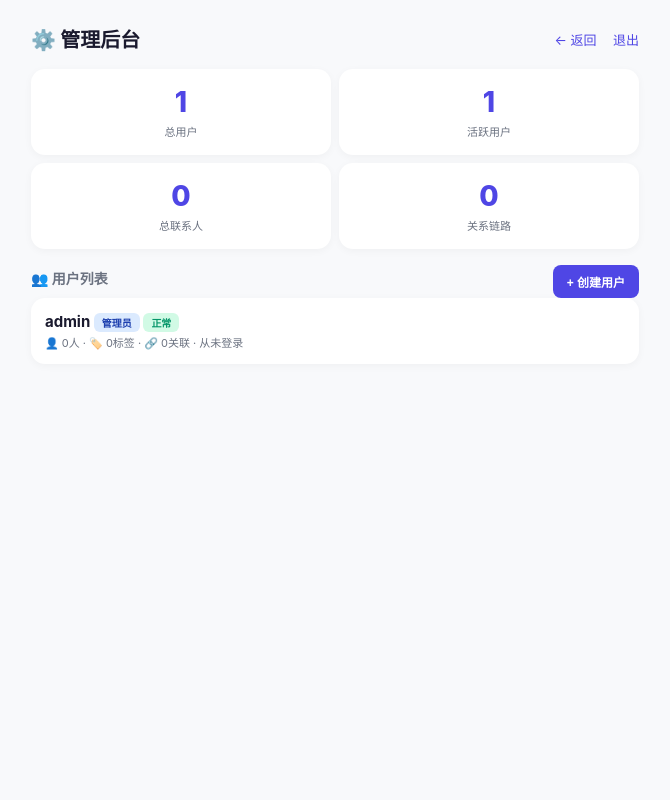
After one commit to turekent/knownet, a Flask app: page /admin in a window 1280 px wide. The commit adds this page. Shown: the whole page, without its empty margins (305-975 px from the left). Run offline with Flask 3, Linux system fonts and the light colour scheme; the visitor is signed in with stand-in values (Sample User, id 1); data comes from the database, SQL or seed files in the repository; data that the repository does not hold is empty.

Commit message:
v2.0: Multi-user system + admin panel (per-user isolated databases)
- Each user gets their own SQLite database in userdata/
- Admin panel at /admin: user CRUD, aggregate stats only
- Admin CANNOT access any user contact data (privacy-safe)
- Auto-migration: old single-user DB → userdata/knownet_1.db
- Default admin account created on first run
- API: 401 for unauthenticated, 403 for non-admin endpoints

````diff
--- a/app.py
+++ b/app.py
@@ -1,55 +1,140 @@
 #!/usr/bin/env python3
-"""人脉知识图谱 - 手机端 AI 驱动个人关系管理"""
-import os, json, uuid, base64, datetime, sqlite3, re, urllib.request
+"""人脉知识图谱 v2.0 — 多用户 + 管理后台"""
+import os, json, uuid, base64, datetime, sqlite3, re, urllib.request, hashlib, secrets
 from functools import wraps
 from flask import Flask, request, jsonify, render_template, g, session, redirect, url_for
 
 APP_ROOT = os.path.dirname(os.path.abspath(__file__))
-DB_PATH = os.path.join(APP_ROOT, "knownet.db")
+MAIN_DB = os.path.join(APP_ROOT, "knownet.db")
+USERDATA_DIR = os.path.join(APP_ROOT, "userdata")
 SCHEMA_PATH = os.path.join(APP_ROOT, "schema.sql")
 UPLOAD_DIR = os.path.join(APP_ROOT, "static", "uploads")
 
 app = Flask(__name__, template_folder="templates", static_folder="static")
-app.secret_key = os.urandom(24).hex()
+app.secret_key = os.urandom(32).hex()
 app.config["MAX_CONTENT_LENGTH"] = 16 * 1024 * 1024
 os.makedirs(UPLOAD_DIR, exist_ok=True)
+os.makedirs(USERDATA_DIR, exist_ok=True)
 
 # API Keys
 DS_KEY_PATH = "/home/ubuntu/.ds_key"
 ZHIPU_KEY = "REDACTED"
 
-# Auth
-KNOWNET_PASSWORD = os.environ.get("KNOWNET_PASSWORD", "REDACTED")
+# ==================== Auth ====================
+
+def hash_password(pwd):
+    salt = secrets.token_hex(8)
+    h = hashlib.sha256(f"{salt}:{pwd}".encode()).hexdigest()
+    return f"{salt}:{h}"
+
+def check_password(pwd, stored):
+    try:
+        salt, h = stored.split(":")
+        return hashlib.sha256(f"{salt}:{pwd}".encode()).hexdigest() == h
+    except:
+        return False
 
 def login_required(f):
     @wraps(f)
     def decorated(*args, **kwargs):
-        if not session.get("authenticated"):
+        if not session.get("user_id"):
             if request.is_json or request.path.startswith("/api/"):
                 return jsonify({"code": 401, "msg": "请先登录"}), 401
             return redirect(url_for("login_page"))
         return f(*args, **kwargs)
     return decorated
 
+def admin_required(f):
+    @wraps(f)
+    def decorated(*args, **kwargs):
+        if not session.get("is_admin"):
+            return jsonify({"code": 403, "msg": "仅管理员可访问"}), 403
+        return f(*args, **kwargs)
+    return decorated
+
+# ==================== Database ====================
+
+def get_admin_db():
+    """主数据库：只存用户账号"""
+    if "admin_db" not in g:
+        g.admin_db = sqlite3.connect(MAIN_DB)
+        g.admin_db.row_factory = sqlite3.Row
+    return g.admin_db
+
 def get_db():
-    if "db" not in g:
-        g.db = sqlite3.connect(DB_PATH)
-        g.db.row_factory = sqlite3.Row
-        g.db.execute("PRAGMA journal_mode=WAL")
-    return g.db
+    """用户数据库：每个用户独立的 SQLite 文件"""
+    user_id = session.get("user_id")
+    if not user_id:
+        raise Exception("未登录")
+    db_key = f"user_db_{user_id}"
+    if db_key not in g:
+        db_path = os.path.join(USERDATA_DIR, f"knownet_{user_id}.db")
+        g.db_path = db_path
+        g.__dict__[db_key] = sqlite3.connect(db_path)
+        g.__dict__[db_key].row_factory = sqlite3.Row
+        g.__dict__[db_key].execute("PRAGMA journal_mode=WAL")
+        # Init user schema if not exists
+        if os.path.exists(SCHEMA_PATH):
+            with open(SCHEMA_PATH, "r", encoding="utf-8") as f:
+                g.__dict__[db_key].executescript(f.read())
+            g.__dict__[db_key].commit()
+    return g.__dict__[db_key]
 
 @app.teardown_appcontext
 def close_db(exception):
-    db = g.pop("db", None)
-    if db: db.close()
+    for k in list(g.__dict__.keys()):
+        if k.startswith("user_db_") or k == "admin_db":
+            db = g.__dict__.pop(k, None)
+            if db:
+                db.close()
 
-def init_db():
-    with app.app_context():
-        db = get_db()
-        if os.path.exists(SCHEMA_PATH):
-            with open(SCHEMA_PATH, "r", encoding="utf-8") as f:
-                db.executescript(f.read())
-            db.commit()
+def init_main_db():
+    """初始化主数据库（用户表）"""
+    db = sqlite3.connect(MAIN_DB)
+    db.execute("""
+        CREATE TABLE IF NOT EXISTS users (
+            id INTEGER PRIMARY KEY AUTOINCREMENT,
+            username TEXT NOT NULL UNIQUE,
+            password_hash TEXT NOT NULL,
+            is_admin INTEGER DEFAULT 0,
+            is_active INTEGER DEFAULT 1,
+            created_at TIMESTAMP DEFAULT CURRENT_TIMESTAMP,
+            last_login TIMESTAMP
+        )
+    """)
+    db.commit()
+
+    # Create default admin if no users exist
+    count = db.execute("SELECT COUNT(*) FROM users").fetchone()[0]
+    if count == 0:
+        db.execute("INSERT INTO users (username, password_hash, is_admin) VALUES (?, ?, 1)",
+                   ("admin", hash_password("REDACTED")))
+        db.commit()
+        print("✅ 默认管理员已创建: admin / REDACTED")
+    db.close()
+
+def migrate_old_data():
+    """迁移旧版单用户数据 → 用户 ID=1 的独立数据库"""
+    old_db = os.path.join(APP_ROOT, "knownet.db")
+    target_db = os.path.join(USERDATA_DIR, "knownet_1.db")
+
+    # Check if old data exists and target doesn't
+    if not os.path.exists(old_db):
+        return
+    if os.path.exists(target_db):
+        return  # Already migrated
+
+    # Check if old DB has persons table (not just users table)
+    check = sqlite3.connect(old_db)
+    tables = [r[0] for r in check.execute("SELECT name FROM sqlite_master WHERE type='table'").fetchall()]
+    check.close()
+
+    if "persons" not in tables:
+        return  # Old DB is already just a users table
+
+    # Migrate: rename old DB to user_1's DB
+    os.rename(old_db, target_db)
+    print(f"✅ 旧数据已迁移 → {target_db}")
 
 # ==================== AI 解析 ====================
 
@@ -72,7 +157,6 @@ EXTRACT_PROMPT = """你是一个信息提取助手。从以下文本/图片中
 只提取明确提到的信息，不确定的字段用空字符串。interests是数组。"""
 
 def call_deepseek(prompt, text):
-    """DeepSeek 文本提取"""
     ds_key = ""
     if os.path.exists(DS_KEY_PATH):
         with open(DS_KEY_PATH, "r") as f:
@@ -99,7 +183,6 @@ def call_deepseek(prompt, text):
         resp = urllib.request.urlopen(req, timeout=30)
         result = json.loads(resp.read())
         content = result["choices"][0]["message"]["content"]
-        # Clean up markdown code blocks
         content = re.sub(r'```\w*\n?', '', content)
         content = content.strip().strip('`')
         return json.loads(content)
@@ -108,7 +191,6 @@ def call_deepseek(prompt, text):
         return None
 
 def call_zhipu_vision(image_path, text_prompt=""):
-    """智谱 GLM-4V 图片识别"""
     with open(image_path, "rb") as f:
         img_b64 = base64.b64encode(f.read()).decode()
 
@@ -138,10 +220,8 @@ def call_zhipu_vision(image_path, text_prompt=""):
         return None
 
 def extract_and_save(raw_text, image_path=None):
-    """统一提取入口：图片 OCR → DeepSeek 解析 → 入库"""
     text = raw_text or ""
 
-    # Step 1: 如果有图片，先用智谱读图
     if image_path:
         ocr_text = call_zhipu_vision(image_path,
             "请逐字读取图片中的所有文字信息，包括姓名、手机号、地区、学校、公司、备注等。如果是微信资料页，请特别关注备注名和标签")
@@ -151,12 +231,10 @@ def extract_and_save(raw_text, image_path=None):
     if not text.strip():
         return None, "未识别到任何文字信息"
 
-    # Step 2: DeepSeek 结构化提取
     extracted = call_deepseek(EXTRACT_PROMPT, text)
     if not extracted:
         return None, "AI 提取失败，请重试"
 
-    # Step 3: 入库
     db = get_db()
     name = (extracted.get("name") or "未命名").strip()
     phone = (extracted.get("phone") or "").strip()
@@ -177,11 +255,9 @@ def extract_and_save(raw_text, image_path=None):
     )
     pid = db.execute("SELECT last_insert_rowid()").fetchone()[0]
 
-    # Step 4: 自动打标签
     tags_to_add = []
     if hometown:
         tags_to_add.append(("hometown", hometown))
-        # 自动提取省份
         prov = hometown[:2] if len(hometown) >= 2 else hometown
         if prov != hometown:
             tags_to_add.append(("hometown_province", prov))
@@ -211,14 +287,10 @@ def extract_and_save(raw_text, image_path=None):
             pass
 
     db.commit()
-
-    # Step 5: 自动发现关系（同标签的人自动关联）
     auto_link_by_tags(pid)
-
     return pid, None
 
 def auto_link_by_tags(person_id):
-    """基于共同标签自动建立关系"""
     db = get_db()
     my_tags = db.execute(
         "SELECT tag_name, tag_value FROM tags WHERE person_id=?", (person_id,)
@@ -241,7 +313,7 @@ def auto_link_by_tags(person_id):
                 pass
     db.commit()
 
-# ==================== API ====================
+# ==================== User Routes ====================
 
 @app.route("/")
 @login_required
@@ -251,17 +323,37 @@ def index():
 @app.route("/login", methods=["GET", "POST"])
 def login_page():
     if request.method == "POST":
+        username = request.form.get("username", "").strip()
         pwd = request.form.get("password", "")
-        if pwd == KNOWNET_PASSWORD:
-            session["authenticated"] = True
+        if not username:
+            return render_template("login.html", error="请输入用户名")
+
+        admin_db = get_admin_db()
+        user = admin_db.execute(
+            "SELECT * FROM users WHERE username=? AND is_active=1", (username,)
+        ).fetchone()
+
+        if user and check_password(pwd, user["password_hash"]):
+            session["user_id"] = user["id"]
+            session["username"] = user["username"]
+            session["is_admin"] = bool(user["is_admin"])
+            admin_db.execute("UPDATE users SET last_login=CURRENT_TIMESTAMP WHERE id=?", (user["id"],))
+            admin_db.commit()
+
+            if user["is_admin"] and request.args.get("next") == "admin":
+                return redirect(url_for("admin_panel"))
             return redirect(url_for("index"))
-        return render_template("login.html", error="密码错误")
+
+        return render_template("login.html", error="用户名或密码错误")
+
     return render_template("login.html")
 
 @app.route("/logout")
 def logout():
     session.clear()
     return redirect(url_for("login_page"))
+
+# ==================== User API ====================
 
 @app.route("/api/persons", methods=["GET"])
 @login_required
@@ -300,13 +392,10 @@ def api_person_detail(pid):
         return jsonify({"code": 404, "msg": "不存在"})
     person = dict(r)
     person["extracted"] = json.loads(person["extracted"]) if person["extracted"] else {}
-
-    # Tags
     person["tags"] = [dict(t) for t in db.execute(
         "SELECT * FROM tags WHERE person_id=?", (pid,)
     ).fetchall()]
 
-    # Relations with names
     rels = db.execute(
         """SELECT r.*, p1.name as person_a_name, p2.name as person_b_name
            FROM relations r
@@ -322,11 +411,10 @@ def api_person_detail(pid):
 @app.route("/api/person", methods=["POST"])
 @login_required
 def api_person_add():
-    """添加人物：支持图片上传或纯文本"""
     text = request.form.get("text", "").strip()
     image = request.files.get("image")
+    image_path = None
 
-    image_path = None
     if image and image.filename:
         ext = os.path.splitext(image.filename)[1].lower()
         if ext not in (".jpg", ".jpeg", ".png", ".webp", ".gif", ".bmp"):
@@ -347,7 +435,6 @@ def api_person_add():
 @app.route("/api/search/tag", methods=["GET"])
 @login_required
 def api_search_tag():
-    """按标签搜索"""
     tag_name = request.args.get("name", "").strip()
     tag_value = request.args.get("value", "").strip()
     if not tag_name:
@@ -367,7 +454,6 @@ def api_search_tag():
 @app.route("/api/search/tag/<tag_name>/<path:tag_value>", methods=["GET"])
 @login_required
 def api_tag_persons(tag_name, tag_value):
-    """获取某个标签下的所有人"""
     db = get_db()
     rows = db.execute(
         """SELECT p.* FROM persons p JOIN tags t ON p.id=t.person_id
@@ -389,11 +475,9 @@ def api_tag_persons(tag_name, tag_value):
 @app.route("/api/path/<int:a>/<int:b>", methods=["GET"])
 @login_required
 def api_find_path(a, b):
-    """BFS 找两个人之间的最短关系路径（六度人脉）"""
     db = get_db()
     max_depth = 6
 
-    # Build adjacency list
     all_rels = db.execute("SELECT person_a_id, person_b_id FROM relations").fetchall()
     adj = {}
     for r in all_rels:
@@ -403,7 +487,6 @@ def api_find_path(a, b):
     if a not in adj or b not in adj:
         return jsonify({"code": 0, "data": {"path": [], "msg": "未找到关联路径"}})
 
-    # BFS
     from collections import deque
     visited = {a}
     parent = {a: None}
@@ -424,14 +507,12 @@ def api_find_path(a, b):
     if not found:
         return jsonify({"code": 0, "data": {"path": [], "msg": f"未在{max_depth}度内找到路径"}})
 
-    # Reconstruct path
     path_ids = []
     node = b
     while node is not None:
         path_ids.insert(0, node)
         node = parent[node]
 
-    # Get person names and shared tags
     path = []
     for i, pid in enumerate(path_ids):
         p = db.execute("SELECT id, name, phone FROM persons WHERE id=?", (pid,)).fetchone()
@@ -453,9 +534,148 @@ def api_find_path(a, b):
 
     return jsonify({"code": 0, "data": {"path": path, "depth": len(path)-1}})
 
+@app.route("/api/user/info")
+@login_required
+def api_user_info():
+    return jsonify({"username": session.get("username"), "is_admin": session.get("is_admin")})
+
+# ==================== Admin Panel ====================
+
+@app.route("/admin")
+def admin_panel():
+    """管理后台：仅管理员可访问"""
+    if not session.get("is_admin"):
+        return redirect(url_for("login_page", next="admin"))
+    return render_template("admin.html")
+
+@app.route("/api/admin/users")
+@login_required
+@admin_required
+def api_admin_users():
+    """列出所有用户（仅元数据，不含用户内部数据）"""
+    db = get_admin_db()
+    users = db.execute(
+        "SELECT id, username, is_admin, is_active, created_at, last_login FROM users ORDER BY id"
+    ).fetchall()
+
+    result = []
+    for u in users:
+        user = dict(u)
+        # Count user's persons (aggregate only, no actual data)
+        user_db_path = os.path.join(USERDATA_DIR, f"knownet_{u['id']}.db")
+        try:
+            udb = sqlite3.connect(f"file:{user_db_path}?mode=ro", uri=True)
+            n_persons = udb.execute("SELECT COUNT(*) FROM persons").fetchone()[0]
+            n_tags = udb.execute("SELECT COUNT(*) FROM tags").fetchone()[0]
+            n_rels = udb.execute("SELECT COUNT(*) FROM relations").fetchone()[0]
+            udb.close()
+            user["person_count"] = n_persons
+            user["tag_count"] = n_tags
+            user["relation_count"] = n_rels
+        except:
+            user["person_count"] = 0
+            user["tag_count"] = 0
+            user["relation_count"] = 0
+        result.append(user)
+
+    return jsonify({"code": 0, "data": result})
+
+@app.route("/api/admin/user", methods=["POST"])
+@login_required
+@admin_required
+def api_admin_create_user():
+    """创建新用户"""
+    username = request.json.get("username", "").strip()
+    password = request.json.get("password", "").strip()
+
+    if not username or len(username) < 2:
+        return jsonify({"code": 400, "msg": "用户名至少2个字符"})
+    if not password or len(password) < 4:
+        return jsonify({"code": 400, "msg": "密码至少4个字符"})
+
+    db = get_admin_db()
+    exists = db.execute("SELECT id FROM users WHERE username=?", (username,)).fetchone()
+    if exists:
+        return jsonify({"code": 400, "msg": "用户名已存在"})
+
+    db.execute("INSERT INTO users (username, password_hash) VALUES (?, ?)",
+               (username, hash_password(password)))
+    db.commit()
+
+    return jsonify({"code": 0, "msg": "用户创建成功"})
+
+@app.route("/api/admin/user/<int:uid>/toggle", methods=["POST"])
+@login_required
+@admin_required
+def api_admin_toggle_user(uid):
+    """启用/禁用用户"""
+    db = get_admin_db()
+    user = db.execute("SELECT * FROM users WHERE id=?", (uid,)).fetchone()
+    if not user:
+        return jsonify({"code": 404, "msg": "用户不存在"})
+    if user["is_admin"]:
+        return jsonify({"code": 400, "msg": "不能禁用管理员"})
+
+    new_status = 0 if user["is_active"] else 1
+    db.execute("UPDATE users SET is_active=? WHERE id=?", (new_status, uid))
+    db.commit()
+
+    return jsonify({"code": 0, "msg": "已" + ("启用" if new_status else "禁用")})
+
+@app.route("/api/admin/user/<int:uid>/reset-password", methods=["POST"])
+@login_required
+@admin_required
+def api_admin_reset_password(uid):
+    """重置用户密码"""
+    new_pwd = request.json.get("password", "").strip()
+    if len(new_pwd) < 4:
+        return jsonify({"code": 400, "msg": "密码至少4个字符"})
+
+    db = get_admin_db()
+    db.execute("UPDATE users SET password_hash=? WHERE id=?", (hash_password(new_pwd), uid))
+    db.commit()
+
+    return jsonify({"code": 0, "msg": "密码已重置"})
+
+@app.route("/api/admin/stats")
+@login_required
+@admin_required
+def api_admin_stats():
+    """总体统计数据（不含任何用户个人数据）"""
+    db = get_admin_db()
+    total_users = db.execute("SELECT COUNT(*) FROM users").fetchone()[0]
+    active_users = db.execute("SELECT COUNT(*) FROM users WHERE is_active=1").fetchone()[0]
+
+    total_persons = 0
+    total_relations = 0
+    for fname in os.listdir(USERDATA_DIR):
+        if fname.startswith("knownet_") and fname.endswith(".db"):
+            try:
+                path = os.path.join(USERDATA_DIR, fname)
+                udb = sqlite3.connect(f"file:{path}?mode=ro", uri=True)
+                total_persons += udb.execute("SELECT COUNT(*) FROM persons").fetchone()[0]
+                total_relations += udb.execute("SELECT COUNT(*) FROM relations").fetchone()[0]
+                udb.close()
+            except:
+                pass
+
+    return jsonify({
+        "code": 0,
+        "data": {
+            "total_users": total_users,
+            "active_users": active_users,
+            "total_persons": total_persons,
+            "total_relations": total_relations
+        }
+    })
+
 # ==================== 启动 ====================
 
-init_db()
+# 迁移旧数据（如果存在）
+migrate_old_data()
+
+# 初始化主数据库（用户表）
+init_main_db()
 
 if __name__ == "__main__":
     app.run(host="0.0.0.0", port=8200, debug=False)
--- /dev/null
+++ b/templates/admin.html
@@ -0,0 +1,188 @@
+<!DOCTYPE html>
+<html lang="zh-CN">
+<head>
+<meta charset="UTF-8">
+<meta name="viewport" content="width=device-width,initial-scale=1,maximum-scale=1,user-scalable=no">
+<title>KnowNet · 管理后台</title>
+<style>
+:root{--bg:#F8F9FB;--card:#fff;--ink:#1a1a2e;--soft:#6b7280;--accent:#4F46E5;--green:#059669;--red:#DC2626;--border:#e5e7eb;--radius:14px}
+*{margin:0;padding:0;box-sizing:border-box}
+body{font-family:-apple-system,BlinkMacSystemFont,"Segoe UI",sans-serif;background:var(--bg);color:var(--ink);min-height:100vh;-webkit-tap-highlight-color:transparent}
+.app{max-width:640px;margin:0 auto;padding:16px}
+.header{display:flex;justify-content:space-between;align-items:center;padding:8px 0 16px}
+.header h1{font-size:20px;font-weight:800}
+.header .logout{font-size:13px;color:var(--accent);text-decoration:none}
+
+.stats{display:grid;grid-template-columns:repeat(2,1fr);gap:8px;margin-bottom:16px}
+.stat{background:var(--card);border-radius:var(--radius);padding:16px;text-align:center;box-shadow:0 2px 8px rgba(0,0,0,.04)}
+.stat .num{font-size:28px;font-weight:800;color:var(--accent)}
+.stat .label{font-size:11px;color:var(--soft);margin-top:4px}
+
+.section{margin-bottom:16px}
+.section h2{font-size:14px;font-weight:700;margin-bottom:8px;color:var(--soft)}
+
+.card{background:var(--card);border-radius:var(--radius);padding:14px;margin-bottom:8px;box-shadow:0 2px 8px rgba(0,0,0,.04);display:flex;justify-content:space-between;align-items:center;gap:12px}
+.card .info{flex:1;min-width:0}
+.card .name{font-size:15px;font-weight:700}
+.card .meta{font-size:11px;color:var(--soft);margin-top:2px}
+.card .actions{display:flex;gap:6px;flex-shrink:0}
+.card .counts{font-size:12px;color:var(--soft);white-space:nowrap}
+
+.btn{padding:8px 14px;border-radius:8px;font-size:12px;font-weight:600;border:none;cursor:pointer}
+.btn-accent{background:var(--accent);color:#fff}
+.btn-outline{background:var(--bg);color:var(--ink);border:1px solid var(--border)}
+.btn-danger{background:var(--red);color:#fff}
+.btn:active{opacity:.8}
+.badge{display:inline-block;padding:2px 8px;border-radius:6px;font-size:10px;font-weight:600}
+.badge-active{background:#D1FAE5;color:var(--green)}
+.badge-disabled{background:#FEE2E2;color:var(--red)}
+.badge-admin{background:#DBEAFE;color:#1E40AF}
+
+.modal{display:none;position:fixed;top:0;left:0;width:100%;height:100%;background:rgba(0,0,0,.4);z-index:100;align-items:center;justify-content:center}
+.modal.show{display:flex}
+.modal-box{background:#fff;width:90%;max-width:360px;border-radius:20px;padding:24px}
+.modal-box h3{font-size:16px;font-weight:700;margin-bottom:16px}
+.modal-box input{width:100%;padding:10px;border:1.5px solid var(--border);border-radius:10px;font-size:14px;outline:none;margin-bottom:8px}
+.modal-box .btn-row{display:flex;gap:8px;margin-top:12px}
+.modal-box .btn-row .btn{flex:1}
+
+.toast{position:fixed;top:20px;left:50%;transform:translateX(-50%);background:#1a1a2e;color:#fff;padding:10px 24px;border-radius:20px;font-size:14px;z-index:200;opacity:0;transition:opacity .3s;pointer-events:none}
+.toast.show{opacity:1}
+</style>
+</head>
+<body>
+<div class="app">
+  <div class="header">
+    <h1>⚙️ 管理后台</h1>
+    <div>
+      <a href="/" style="font-size:13px;color:var(--accent);text-decoration:none;margin-right:12px">← 返回</a>
+      <a href="/logout" class="logout">退出</a>
+    </div>
+  </div>
+
+  <div class="stats" id="stats"></div>
+
+  <div class="section">
+    <div style="display:flex;justify-content:space-between;align-items:center">
+      <h2>👥 用户列表</h2>
+      <button class="btn btn-accent" onclick="showCreate()">+ 创建用户</button>
+    </div>
+    <div id="userList"></div>
+  </div>
+</div>
+
+<!-- Create User Modal -->
+<div class="modal" id="createModal">
+  <div class="modal-box">
+    <h3>创建新用户</h3>
+    <input id="newUsername" placeholder="用户名（登录用）">
+    <input id="newPassword" type="text" placeholder="初始密码（用户可自行修改）">
+    <div class="btn-row">
+      <button class="btn btn-outline" onclick="closeCreate()">取消</button>
+      <button class="btn btn-accent" onclick="doCreate()">创建</button>
+    </div>
+  </div>
+</div>
+
+<!-- Reset Password Modal -->
+<div class="modal" id="resetModal">
+  <div class="modal-box">
+    <h3>重置密码</h3>
+    <div id="resetUser" style="font-size:14px;margin-bottom:12px;color:var(--soft)"></div>
+    <input id="newPwd" type="text" placeholder="新密码">
+    <div class="btn-row">
+      <button class="btn btn-outline" onclick="closeReset()">取消</button>
+      <button class="btn btn-accent" onclick="doReset()">确认重置</button>
+    </div>
+  </div>
+</div>
+
+<div class="toast" id="toast"></div>
+
+<script>
+function toast(msg){const t=document.getElementById('toast');t.textContent=msg;t.classList.add('show');setTimeout(()=>t.classList.remove('show'),2000)}
+
+async function load(){
+  const [users,st]=await Promise.all([
+    fetch('/api/admin/users').then(r=>r.json()),
+    fetch('/api/admin/stats').then(r=>r.json())
+  ]);
+
+  // Stats
+  if(st.code===0){
+    const d=st.data;
+    document.getElementById('stats').innerHTML=`
+      <div class="stat"><div class="num">${d.total_users}</div><div class="label">总用户</div></div>
+      <div class="stat"><div class="num">${d.active_users}</div><div class="label">活跃用户</div></div>
+      <div class="stat"><div class="num">${d.total_persons}</div><div class="label">总联系人</div></div>
+      <div class="stat"><div class="num">${d.total_relations}</div><div class="label">关系链路</div></div>
+    `;
+  }
+
+  // User list
+  if(users.code===0){
+    document.getElementById('userList').innerHTML=users.data.map(u=>`
+      <div class="card">
+        <div class="info">
+          <div class="name">
+            ${esc(u.username)}
+            ${u.is_admin?'<span class="badge badge-admin">管理员</span>':''}
+            <span class="badge ${u.is_active?'badge-active':'badge-disabled'}">${u.is_active?'正常':'已禁用'}</span>
+          </div>
+          <div class="meta">👤 ${u.person_count}人 · 🏷️ ${u.tag_count}标签 · 🔗 ${u.relation_count}关联 · ${u.last_login?'最后登录 '+u.last_login:'从未登录'}</div>
+        </div>
+        <div class="actions">
+          ${!u.is_admin?`
+            <button class="btn btn-outline" onclick="resetPwd(${u.id},'${esc(u.username)}')">改密</button>
+            <button class="btn ${u.is_active?'btn-danger':'btn-accent'}" onclick="toggleUser(${u.id})">${u.is_active?'禁用':'启用'}</button>
+          `:''}
+        </div>
+      </div>
+    `).join('');
+  }
+}
+
+function esc(s){return String(s||'').replace(/&/g,'&amp;').replace(/</g,'&lt;').replace(/>/g,'&gt;')}
+
+// Create
+function showCreate(){document.getElementById('createModal').classList.add('show')}
+function closeCreate(){document.getElementById('createModal').classList.remove('show')}
+async function doCreate(){
+  const u=document.getElementById('newUsername').value.trim();
+  const p=document.getElementById('newPassword').value.trim();
+  if(!u||!p)return toast('请填写完整');
+  const r=await fetch('/api/admin/user',{method:'POST',headers:{'Content-Type':'application/json'},body:JSON.stringify({username:u,password:p})});
+  const d=await r.json();
+  if(d.code===0){toast('✅ 已创建');closeCreate();load();document.getElementById('newUsername').value='';document.getElementById('newPassword').value=''}
+  else toast('❌ '+d.msg);
+}
+
+// Toggle
+async function toggleUser(uid){
+  const r=await fetch('/api/admin/user/'+uid+'/toggle',{method:'POST'});
+  const d=await r.json();
+  toast(d.code===0?'✅ '+d.msg:'❌ '+d.msg);
+  load();
+}
+
+// Reset password
+let resetUid=null;
+function resetPwd(uid,name){
+  resetUid=uid;
+  document.getElementById('resetUser').textContent='用户: '+name;
+  document.getElementById('resetModal').classList.add('show');
+}
+function closeReset(){document.getElementById('resetModal').classList.remove('show');resetUid=null}
+async function doReset(){
+  const p=document.getElementById('newPwd').value.trim();
+  if(!p)return toast('请输入新密码');
+  const r=await fetch('/api/admin/user/'+resetUid+'/reset-password',{method:'POST',headers:{'Content-Type':'application/json'},body:JSON.stringify({password:p})});
+  const d=await r.json();
+  if(d.code===0){toast('✅ 密码已重置');closeReset();document.getElementById('newPwd').value=''}
+  else toast('❌ '+d.msg);
+}
+
+load();
+</script>
+</body>
+</html>
````
Also changed, not shown: templates/login.html (+13 -4 lines), 1 other file.
